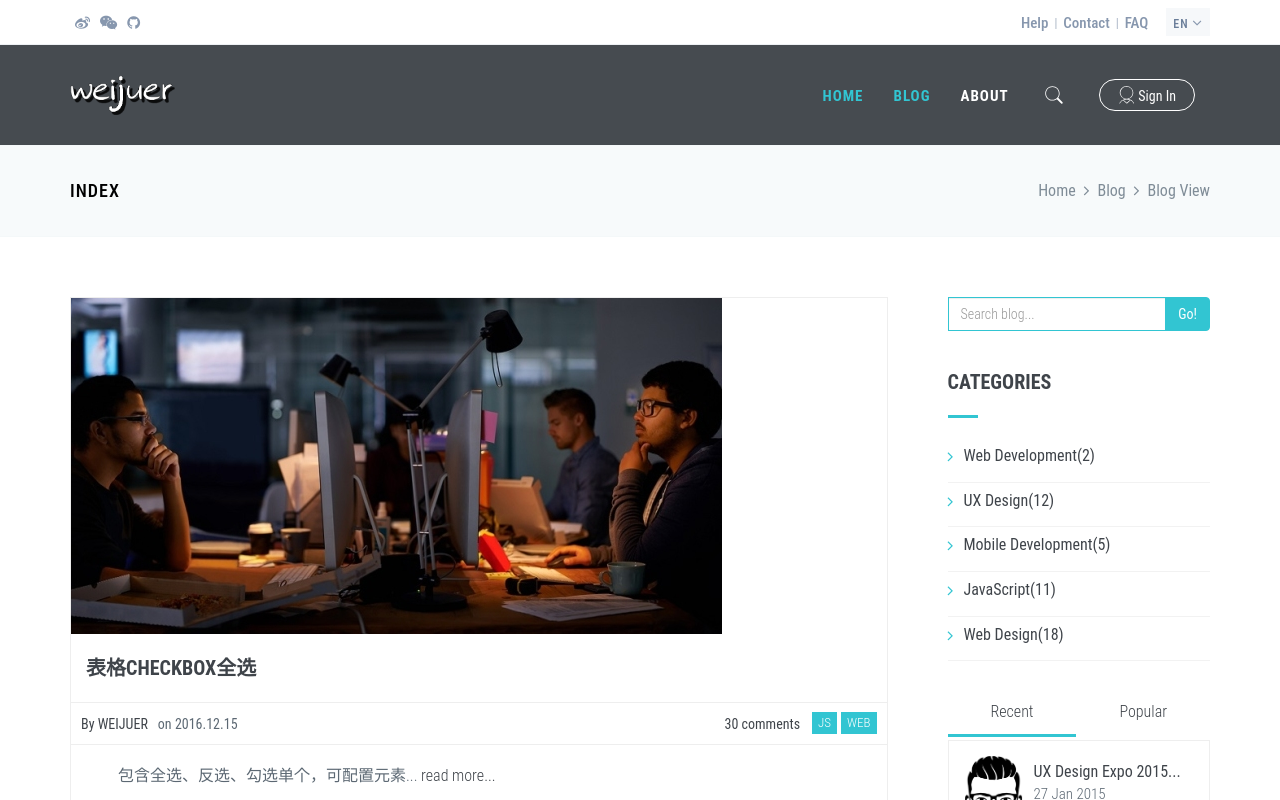
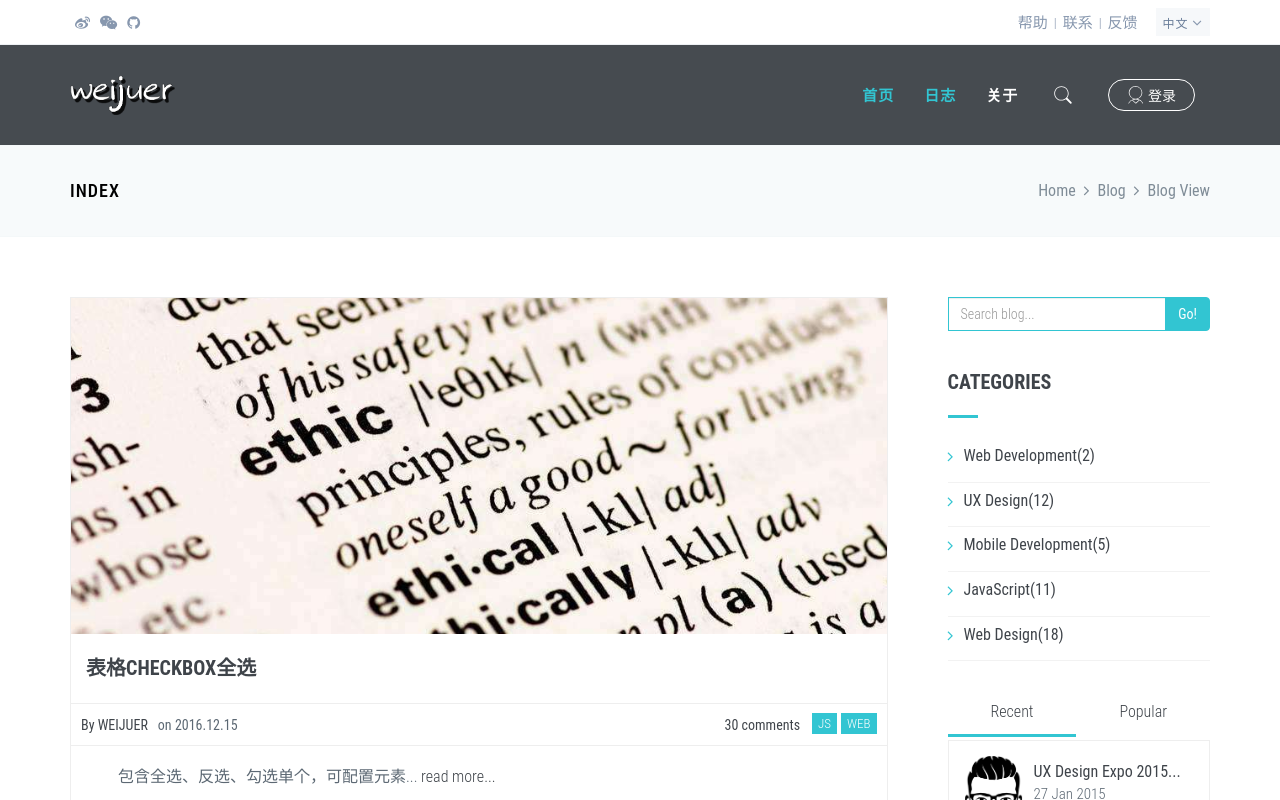
Before and after one commit to weijuer/weijuer.github.io, a Vue app: page /blog in a window 1280 px wide. Shown: the top 800 px of the page. Built offline with nearby package versions, Linux system fonts and the light colour scheme.

Commit message:
1.vue项目初始化； 2.头部国际化文件初探； 3.样式文件整理...

```diff
--- a/index.html
+++ b/index.html
@@ -9,10 +9,10 @@
   <link rel="stylesheet" href="https://cdn.bootcss.com/bootstrap/3.3.7/css/bootstrap.min.css" crossorigin="anonymous">
   <link rel="stylesheet" href="https://cdn.bootcss.com/font-awesome/4.7.0/css/font-awesome.min.css">
   <!--page-->
-  <link rel="stylesheet" href="/static/global/css/components.css">
-  <link rel="stylesheet" href="/static/global/css/theme/default.css">
+  <link rel="stylesheet" href="./static/global/css/components.css">
+  <link rel="stylesheet" href="./static/global/css/theme/default.css">
   <!--favicon-->
-  <link rel="icon" href="/static/global/images/favicon.ico">
+  <link rel="icon" href="./static/global/images/favicon.ico">
 </head>
 <body>
 <div id="app"></div>
--- a/package.json
+++ b/package.json
@@ -13,6 +13,7 @@
   "dependencies": {
     "axios": "^0.17.1",
     "vue": "^2.5.2",
+    "vue-i18n": "^7.3.3",
     "vue-router": "^3.0.1"
   },
   "devDependencies": {
--- /dev/null
+++ b/src/assets/global/i18n/app-EN.json
@@ -0,0 +1,17 @@
+{
+  "header": {
+    "weibo":"weibo",
+    "wechat":"wechat",
+    "github":"github",
+    "help":"Help",
+    "contact":"Contact",
+    "faq":"FAQ"
+  },
+  "nav":{
+    "home":"Home",
+    "blog":"Blog",
+    "about":"About"
+  },
+  "login": "Sign In",
+  "week":["Sun","Mon","Tues","Wed","Thur","Fri","Sat"]
+}
--- /dev/null
+++ b/src/assets/global/i18n/app-zh_CN.json
@@ -0,0 +1,17 @@
+{
+  "header": {
+    "weibo":"微博",
+    "wechat":"微信",
+    "github":"github",
+    "help":"帮助",
+    "contact":"联系",
+    "faq":"反馈"
+  },
+  "nav":{
+    "home":"首页",
+    "blog":"日志",
+    "about":"关于"
+  },
+  "login": "登录",
+  "week":["星期日","星期一","星期二","星期三","星期四","星期五","星期六"]
+}
--- a/src/assets/global/less/style.less
+++ b/src/assets/global/less/app.less
@@ -2,23 +2,30 @@
 @fontSize: 14px;
 @color: #24292e;
 @bgColor: #fff;
-
+@bdColor: #383838;
 
 html,
 body {
   margin: 0;
   padding: 0;
   height: 100%;
+
   font-family: @fontFamily;
   font-size: @fontSize;
   line-height: 1.5;
   font-weight: 300;
+
   -webkit-text-size-adjust: 100%;
+  -moz-text-size-adjust: 100%;
   -ms-text-size-adjust: 100%;
+
   -webkit-font-smoothing: antialiased;
   -moz-osx-font-smoothing: grayscale;
   -webkit-tap-highlight-color: transparent;
   -ms-overflow-style: scrollbar;
+
+  -webkit-box-sizing: border-box;
+  -moz-box-sizing: border-box;
   box-sizing: border-box;
 }
 
@@ -38,10 +45,8 @@ body {
   background-color: @bgColor;
 }
 
-html a:active,
-html a:focus,
-body a:active,
-body a:focus {
+a:active,
+a:focus {
   text-decoration: none !important;
 }
 
@@ -66,104 +71,7 @@ body a:focus {
   }
 }
 
-.wj-stack {
-  display: block;
-  width: 100%;
-  height: 100%;
-}
-
-
-@media (min-width: 993px){
-  .wj-header .wj-header-content {
-    padding: 0;
-    position: relative;
-    z-index: 1;
-    background: #3d3b56;
-    height: 70px;
-    -webkit-transition: all 0.3s ease;
-    -moz-transition: all 0.3s ease;
-    -o-transition: all 0.3s ease;
-    transition: all 0.3s ease;
-    -webkit-backface-visibility: hidden;
-    backface-visibility: hidden;
-  }
-
-  .wj-page {
-    .wj-page-container {
-      padding: 0 30px;
-    }
-  }
-
-  .wj-stack.wj-stack-desktop {
-    display: table;
-    table-layout: fixed;
-    &.wj-stack-ver > .wj-stack-item {
-      display: table-cell;
-      vertical-align: top;
-      height: 100%;
-    }
-  }
-
-  .wj-header-menu {
-    display: table;
-    width: auto;
-    margin: 0;
-    height: 100%;
-
-    .wj-menu-nav {
-      list-style: none;
-      margin: 0;
-      padding: 0;
-      display: table-row;
-      height: 100%;
-
-      > .wj-menu-item {
-        height: 100%;
-        padding: 0 20px;
-        display: table-cell;
-        vertical-align: middle;
-
-        .wj-menu-link {
-          display: table;
-          table-layout: fixed;
-          text-decoration: none;
-          position: relative;
-          vertical-align: middle;
-          height: 100%;
-          outline: none !important;
-          cursor: pointer;
-
-          .wj-menu-link-text {
-            display: table-cell;
-            height: 100%;
-            width: 100%;
-            padding: 0;
-            vertical-align: middle;
-          }
-
-          .wj-menu-link-text {
-            font-weight: 400;
-            font-size: 1.07rem;
-            text-transform: initial;
-          }
-        }
-      }
-    }
-  }
-}
-
-
-/*1.wj-wj-tooltip*/
-html {
-  -webkit-text-size-adjust: none;
-  -moz-text-size-adjust: none;
-  -ms-text-size-adjust: none;
-}
-*,*:before,*:after {
-  -webkit-box-sizing: border-box;
-  -moz-box-sizing: border-box;
-  box-sizing: border-box;
-}
+/* 1.wj-wj-tooltip*/
 .wj-tooltip {
   position: relative;
 }
@@ -171,25 +79,30 @@ html {
 .wj-tooltip:after,
 .wj-tooltip:before {
   position: absolute;
-  -webkit-transform: translate3d(0,0,0);
-  -moz-transform: translate3d(0,0,0);
-  transform: translate3d(0,0,0);
+  z-index: 10000;
   visibility: hidden;
   opacity: 0;
-  z-index: 10000;
   pointer-events: none;
+
+  -webkit-transform: translate3d(0, 0, 0);
+  -moz-transform: translate3d(0, 0, 0);
+  transform: translate3d(0, 0, 0);
+
   -webkit-transition: .3s ease;
   -moz-transition: .3s ease;
   transition: .3s ease;
+
   -webkit-transition-delay: 0ms;
   -moz-transition-delay: 0ms;
   transition-delay: 0ms;
 }
+
 .wj-tooltip:after,
 .wj-tooltip:before {
   top: 100%;
   left: 50%;
 }
+
 .wj-tooltip:before {
   content: '';
   position: absolute;
@@ -197,20 +110,23 @@ html {
   border: 8px solid transparent;
   z-index: 10001;
 }
+
 .wj-tooltip:after, [data-wj-tooltip]:after {
   content: attr(data-tooltip);
 }
+
 .wj-tooltip:after {
+  padding: 8px 10px;
+  font-size: @fontSize;
+  font-family: @fontFamily;
+  line-height: 12px;
+  white-space: nowrap;
   background: #383838;
   color: #fff;
-  padding: 8px 10px;
-  font-size: 12px;
-  font-family: "Helvetica Neue",Helvetica,Arial,sans-serif;
-  line-height: 12px;
-  white-space: nowrap;
   text-shadow: 0 -1px 0 #000;
-  box-shadow: 4px 4px 8px rgba(0,0,0,.3);
+  box-shadow: 4px 4px 8px rgba(0, 0, 0, .3);
 }
+
 .wj-tooltip:hover:after,
 .wj-tooltip:hover:before {
   visibility: visible;
@@ -224,7 +140,7 @@ html {
 .wj-tooltip-top:before {
   margin-bottom: -11px;
   left: calc(50% - 6px);
-  border-top-color: #383838;
+  border-top-color: @bdColor;
 }
 
 .wj-tooltip-top:hover:before {
@@ -238,18 +154,21 @@ html {
   margin-top: -15px;
   //left: calc(50% - 8px);
   left: 0;
-  border-bottom-color: #383838;
+  border-bottom-color: @bdColor;
 }
+
 .wj-tooltip-bottom:after {
   -webkit-transform: translateX(-50%);
   -moz-transform: translateX(-50%);
   transform: translateX(-50%);
 }
+
 .wj-tooltip-bottom:hover:before {
   -webkit-transform: translateY(8px);
   -moz-transform: translateY(8px);
   transform: translateY(8px);
 }
+
 .wj-tooltip-bottom:hover:after {
   -webkit-transform: translateX(-50%) translateY(8px);
   -moz-transform: translateX(-50%) translateY(8px);
--- a/src/components/header.vue
+++ b/src/components/header.vue
@@ -5,42 +5,33 @@
         <!-- BEGIN: INLINE NAV -->
         <nav class="wj-top-menu wj-pull-left">
           <ul class="wj-icons wj-theme-ul">
-            <li><a href="#" class="wj-tooltip wj-tooltip-bottom" data-tooltip="微博"><i class="fa fa-weibo"></i></a></li>
-            <li><a href="#" class="wj-tooltip wj-tooltip-bottom" data-tooltip="微信"><i class="fa fa-wechat"></i></a></li>
-            <li><a href="https://weijuer.github.io/" class="wj-tooltip wj-tooltip-bottom" data-tooltip="github"><i class="fa fa-github"></i></a></li>
+            <li><a href="#" class="wj-tooltip wj-tooltip-bottom" :data-tooltip="$t('header.weibo')"><i class="fa fa-weibo"></i></a></li>
+            <li><a href="#" class="wj-tooltip wj-tooltip-bottom" :data-tooltip="$t('header.wechat')"><i class="fa fa-wechat"></i></a></li>
+            <li><a href="https://weijuer.github.io/" class="wj-tooltip wj-tooltip-bottom" :data-tooltip="$t('header.github')"><i class="fa fa-github"></i></a></li>
           </ul>
         </nav>
 
         <!-- BEGIN: INLINE NAV -->
         <nav class="wj-top-menu wj-pull-right">
           <ul class="wj-links wj-theme-ul">
-            <li><a href="#">Help</a></li>
+            <li><a href="#">{{ $t('header.help') }}</a></li>
             <li class="wj-divider">|</li>
-            <li><a href="#">Contact</a></li>
+            <li><a href="#">{{ $t('header.contact') }}</a></li>
             <li class="wj-divider">|</li>
-            <li><a href="#">FAQ</a></li>
+            <li><a href="#">{{ $t('header.faq') }}</a></li>
           </ul>
           <ul class="wj-ext wj-theme-ul">
             <li class="wj-lang dropdown wj-last">
               <a href="#">
-                en
+                {{ lang.active }}
                 <i class="fa fa-angle-down"></i>
               </a>
               <ul class="dropdown-menu pull-right" role="menu">
-                <li class="active"><a href="#">English</a></li>
-                <li><a href="#">中文</a></li>
+                <li :class="{'active': item.name === lang.active}" v-for="(item, index) in lang.langList" @click="changeLang(index)" :data-tag="item.tag"><a href="javascript:;">{{ item.name }}</a></li>
               </ul>
-            </li>
-            <li class="wj-search hide">
-              <!-- BEGIN: QUICK SEARCH -->
-              <form action="#">
-                <input type="text" name="query" placeholder="search..." value="" class="form-control" autocomplete="off">
-                <i class="fa fa-search"></i>
-              </form>
             </li>
           </ul>
         </nav>
-        <!-- END: INLINE NAV -->
       </div>
     </div>
 
@@ -49,7 +40,7 @@
         <div class="wj-navbar-wrapper clearfix">
           <div class="wj-brand wj-pull-left">
             <a href="index.html" class="wj-logo">
-              <img src="/static/global/images/logo-white.svg" alt="WEIJUER" class="wj-desktop-logo">
+              <img :src="logo" alt="WEIJUER" class="wj-desktop-logo">
             </a>
             <button class="wj-hor-nav-toggler" type="button" data-target=".wj-mega-menu">
               <span class="wj-line"></span>
@@ -72,11 +63,11 @@
           <nav class="wj-mega-menu wj-pull-right wj-mega-menu-dark wj-mega-menu-dark-mobile wj-fonts-uppercase wj-fonts-bold">
             <ul class="nav navbar-nav wj-theme-nav">
               <li>
-                <router-link :to="{name:'index'}" class="wj-link dropdown-toggle">Home<span class="wj-arrow wj-toggler"></span></router-link>
+                <router-link :to="{name:'index'}" class="wj-link dropdown-toggle">{{ $t('nav.home') }}<span class="wj-arrow wj-toggler"></span></router-link>
                 <!--<a href="/" class="wj-link dropdown-toggle">Home<span class="wj-arrow wj-toggler"></span></a>-->
               </li>
               <li>
-                <router-link :to="{name:'blog'}" class="wj-link dropdown-toggle">Blog<span class="wj-arrow wj-toggler"></span></router-link>
+                <router-link :to="{name:'blog'}" class="wj-link dropdown-toggle">{{ $t('nav.blog') }}<span class="wj-arrow wj-toggler"></span></router-link>
               </li>
               <!--<li>
                 <a href="javascript:;" class="wj-link dropdown-toggle">Pages<span class="wj-arrow wj-toggler"></span></a>
@@ -98,7 +89,7 @@
                 </ul>
               </li>-->
               <li>
-                <router-link :to="{name:'about'}" class="wj-link dropdown-toggle">About<span class="wj-arrow wj-toggler"></span></router-link>
+                <router-link :to="{name:'about'}" class="wj-link dropdown-toggle">{{ $t('nav.about') }}<span class="wj-arrow wj-toggler"></span></router-link>
               </li>
 
               <li class="wj-search-toggler-wrapper">
@@ -110,15 +101,13 @@
               <li>
                 <a href="javascript:;" data-toggle="modal" data-target="#login-form" class="wj-btn btn btn-sm btn-no-focus wj-btn-header wj-btn-white wj-btn-reg">
                   <svg class="icon" style="width: 1.25em; height: 1.25em;vertical-align: top;fill: currentColor;overflow: hidden;" viewBox="0 0 1024 1024" version="1.1" xmlns="http://www.w3.org/2000/svg" p-id="19024"><path d="M937.217874 992.009265A438.305425 438.305425 0 0 0 628.561873 764.688291a393.119299 393.119299 0 1 0-248.176109 3.823442 441.433696 441.433696 0 0 0-295.447749 228.363731 18.422036 18.422036 0 1 0 34.758559 15.988937 382.344146 382.344146 0 0 1 173.792793-173.792794l208.551352 178.311406a18.422036 18.422036 0 0 0 12.165496 4.518613h6.604126a18.422036 18.422036 0 0 0 12.165496-4.518613l205.770667-176.921064A382.344146 382.344146 0 0 1 903.849658 1007.998202a18.422036 18.422036 0 0 0 34.758559-16.684108zM142.984808 393.466884A356.275227 356.275227 0 0 1 847.888378 320.126326a356.275227 356.275227 0 1 1-704.90357 73.340558z m371.568992 590.895498L328.943097 823.777841a499.132903 499.132903 0 0 1 369.483479 0z" p-id="19025"></path></svg>
-                  Sign In
+                  {{ $t('login') }}
                 </a>
               </li>
 
             </ul>
           </nav>
-
         </div>
-
       </div>
     </div>
   </header>
@@ -133,7 +122,28 @@
           {name: '首页', path: '/', active: true},
           {name: '学术', path: '/', active: false},
           {name: '关于', path: '/', active: false}
-        ]
+        ],
+        logo: './static/global/images/logo-white.svg',
+        lang: {
+          langList: [
+            {name: '中文', tag: 'zh_CN'},
+            {name: 'English', tag: 'EN'}
+          ],
+          active: '中文'
+        }
+      }
+    },
+    mounted () {
+      console.log('this.$i18n.locale ===========>' + this.$i18n.locale)
+    },
+    methods: {
+      // 1.语言切换
+      changeLang (index) {
+        // 1.1 切换语言名称
+        this.lang.active = this.lang.langList[index].name
+        // 1.2 切换语言
+        this.$i18n.locale = this.lang.langList[index].tag
+        console.log('locale ===========>' + this.$i18n.locale)
       }
     }
   }
@@ -156,5 +166,5 @@
 </style>
 
 <style lang="less" scoped>
-  @import "../assets/global/less/style";
+  @import "../assets/global/less/app";
 </style>
--- a/src/pages/blog.vue
+++ b/src/pages/blog.vue
@@ -9,13 +9,13 @@
               <div class="wj-overlay-wrapper">
                 <div class="wj-overlay-content">
                   <a href="#"><i class="fa fa-link"></i></a>
-                  <a href="/static/global/images/wj-logo.svg">
+                  <a :href="subLogo">
                     <i class="fa fa-search"></i>
                   </a>
                 </div>
               </div>
 
-              <img class="wj-overlay-object img-responsive" src="/static/global/images/blog/bg-blog.jpg" alt="">
+              <img class="wj-overlay-object img-responsive" :src="blogHeader" alt="">
             </div>
 
             <div class="wj-title wj-font-uppercase">
@@ -87,7 +87,7 @@
               <ul class="wj-content-recent-posts-1">
                 <li>
                   <div class="wj-image">
-                    <img src="/static/global/images/wj-logo.svg" alt="" class="img-responsive">
+                    <img :src="subLogo" alt="" class="img-responsive">
                   </div>
                   <div class="wj-post">
                     <a href="" class="wj-title">
@@ -98,7 +98,7 @@
                 </li>
                 <li>
                   <div class="wj-image">
-                    <img src="/static/global/images/wj-logo.svg" alt="" class="img-responsive">
+                    <img :src="subLogo" alt="" class="img-responsive">
                   </div>
                   <div class="wj-post">
                     <a href="" class="wj-title">
@@ -109,7 +109,7 @@
                 </li>
                 <li>
                   <div class="wj-image">
-                    <img src="/static/global/images/wj-logo.svg" alt="" class="img-responsive">
+                    <img :src="subLogo" alt="" class="img-responsive">
                   </div>
                   <div class="wj-post">
                     <a href="" class="wj-title">
@@ -120,7 +120,7 @@
                 </li>
                 <li>
                   <div class="wj-image">
-                    <img src="/static/global/images/wj-logo.svg" alt="" class="img-responsive">
+                    <img :src="subLogo" alt="" class="img-responsive">
                   </div>
                   <div class="wj-post">
                     <a href="" class="wj-title">
@@ -135,7 +135,7 @@
               <ul class="wj-content-recent-posts-1">
                 <li>
                   <div class="wj-image">
-                    <img src="/static/global/images/wj-logo.svg" class="img-responsive" alt="">
+                    <img :src="subLogo" class="img-responsive" alt="">
                   </div>
                   <div class="wj-post">
                     <a href="" class="wj-title">
@@ -146,7 +146,7 @@
                 </li>
                 <li>
                   <div class="wj-image">
-                    <img src="/static/global/images/wj-logo.svg" class="img-responsive" alt="">
+                    <img :src="subLogo" class="img-responsive" alt="">
                   </div>
                   <div class="wj-post">
                     <a href="" class="wj-title">
@@ -157,7 +157,7 @@
                 </li>
                 <li>
                   <div class="wj-image">
-                    <img src="/static/global/images/wj-logo.svg" class="img-responsive" alt="">
+                    <img :src="subLogo" class="img-responsive" alt="">
                   </div>
                   <div class="wj-post">
                     <a href="" class="wj-title">
@@ -168,7 +168,7 @@
                 </li>
                 <li>
                   <div class="wj-image">
-                    <img src="/static/global/images/wj-logo.svg" class="img-responsive" alt="">
+                    <img :src="subLogo" class="img-responsive" alt="">
                   </div>
                   <div class="wj-post">
                     <a href="" class="wj-title">
@@ -185,7 +185,7 @@
 
       <div class="wj-content-ver-nav">
         <div class="wj-content-title-1 wj-theme wj-title-md wj-margin-t-40">
-          <h3 class="wj-font-bold wj-font-uppercase">Blogs</h3>
+          <h3 class="wj-font-bold wj-font-uppercase">Blog</h3>
           <div class="wj-line-left wj-theme-bg"></div>
         </div>
         <ul class="wj-menu wj-arrow-dot wj-theme">
@@ -202,7 +202,9 @@
     name: 'blog',
     data () {
       return {
-        searchLists: []
+        searchLists: [],
+        subLogo: './static/global/images/wj-logo.svg',
+        blogHeader: './static/global/images/blog/bg-blog-2.png'
       }
     },
     mounted () {
```
Also changed, not shown: src/main.js (+14 -1 lines), static/global/images/blog/bg-blog-2.png (added), 1 other file (tests, documents, lock files or other folders).
